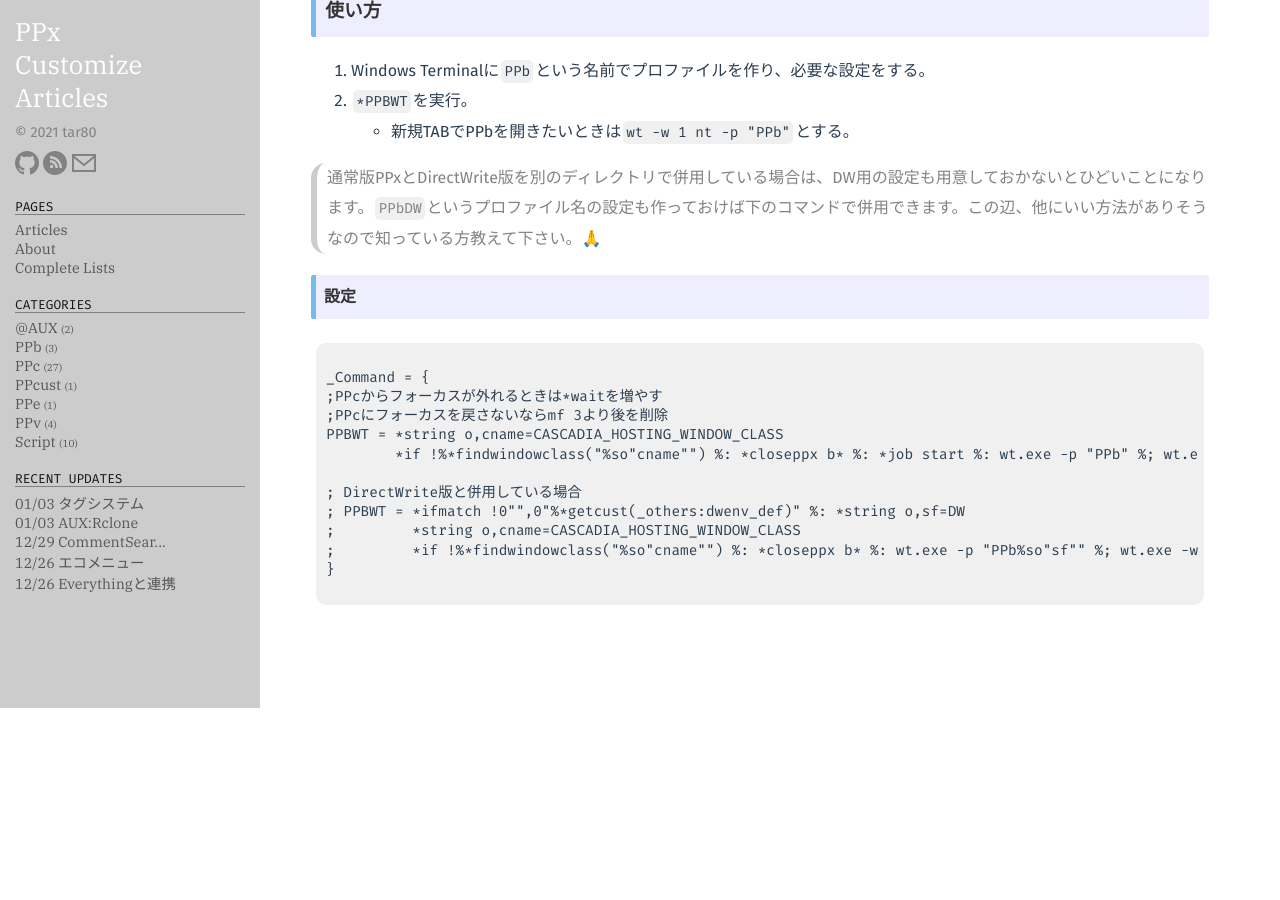
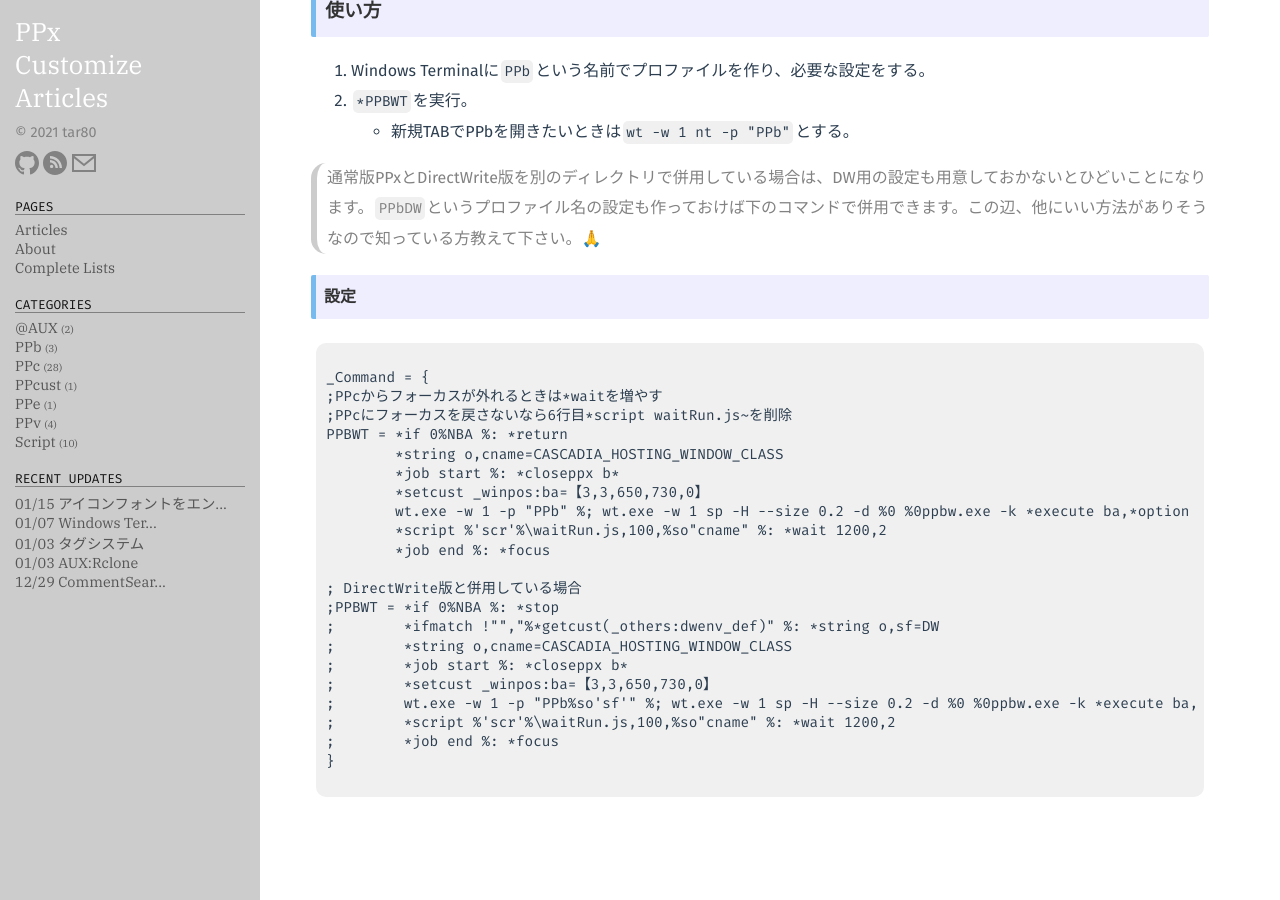
Before and after one commit to tar80/pages-pca, a Jekyll site: the page built from _posts/21-12-23-wt_ppb.md, in a window 1280 px wide and 900 px high, scrolled down 1121 px. Built offline with Jekyll 4.4.1, drawn with Linux system fonts in a browser that asks for light colours; emoji names are drawn with the system emoji font; some web fonts are replaced; before the commit the page ends 1829 px from its top, so only the background shows below that; some of the changed text lies outside the part shown.

Commit message:
Update 記事を追加。set iconic fonts

````diff
--- a/_posts/21-12-23-wt_ppb.md
+++ b/_posts/21-12-23-wt_ppb.md
@@ -2,8 +2,8 @@
 layout: post
 title: Windows TerminalとPPbの連携
 version: PPx182+4以降。wt1.7以降
-date: 2021-01-03
-comment: "起動待機中に*jobを設定した。"
+date: 2022-01-07
+comment: 起動時サイズの調整処理を追加。
 categories: PPb
 ---
 ### 説明
@@ -28,13 +28,23 @@
 ```
 _Command = {
 ;PPcからフォーカスが外れるときは*waitを増やす
-;PPcにフォーカスを戻さないならmf 3より後を削除
-PPBWT = *string o,cname=CASCADIA_HOSTING_WINDOW_CLASS
-        *if !%*findwindowclass("%so"cname"") %: *closeppx b* %: *job start %: wt.exe -p "PPb" %; wt.exe -w 1 sp -H --size 0.2 -d %0 %0ppbw.exe -k *execute ba,*option common %%; wt.exe -w 1 mf 3 %:*script %'scr'%\waitRun.js,100,%so"cname" %: *wait 1200,2 %: *job end %: *focus
+;PPcにフォーカスを戻さないなら6行目*script waitRun.js~を削除
+PPBWT = *if 0%NBA %: *return
+        *string o,cname=CASCADIA_HOSTING_WINDOW_CLASS
+        *job start %: *closeppx b*
+        *setcust _winpos:ba=【3,3,650,730,0】
+        wt.exe -w 1 -p "PPb" %; wt.exe -w 1 sp -H --size 0.2 -d %0 %0ppbw.exe -k *execute ba,*option common %%: %%; wt.exe -w 1 mf 3
+        *script %'scr'%\waitRun.js,100,%so"cname" %: *wait 1200,2
+        *job end %: *focus
 
 ; DirectWrite版と併用している場合
-; PPBWT = *ifmatch !0"",0"%*getcust(_others:dwenv_def)" %: *string o,sf=DW
-;         *string o,cname=CASCADIA_HOSTING_WINDOW_CLASS
-;         *if !%*findwindowclass("%so"cname"") %: *closeppx b* %: wt.exe -p "PPb%so"sf"" %; wt.exe -w 1 sp -H --size 0.2 -d %0 %0ppbw.exe -k *execute ba,*option common %%; wt.exe -w 1 mf 3 %:*script %'scr'%\waitRun.js,100,%so"cname" %: *wait 1200,2 %: *focus
+;PPBWT = *if 0%NBA %: *stop
+;        *ifmatch !"","%*getcust(_others:dwenv_def)" %: *string o,sf=DW
+;        *string o,cname=CASCADIA_HOSTING_WINDOW_CLASS
+;        *job start %: *closeppx b*
+;        *setcust _winpos:ba=【3,3,650,730,0】
+;        wt.exe -w 1 -p "PPb%so'sf'" %; wt.exe -w 1 sp -H --size 0.2 -d %0 %0ppbw.exe -k *execute ba,*option common %%: %%; wt.exe -w 1 mf 3
+;        *script %'scr'%\waitRun.js,100,%so"cname" %: *wait 1200,2
+;        *job end %: *focus
 }
 ```
--- /dev/null
+++ b/_posts/22-01-15-set_iconicfont.md
@@ -0,0 +1,39 @@
+---
+layout: post
+title: アイコンフォントをエントリに設定
+version: PPxDW64182+04以降
+date: 2022-01-15
+comment: 投稿。
+categories: PPc
+---
+### 説明
+NerdFontsに含まれるアイコンフォントを拡張子アイコンの代わりに表示します。<BR>
+拡張コメントにアイコンフォントをセットして表示する仕組みです。重めの処理なのでPCのスペックによって
+は常用は厳しいかもしれません。前提として使用フォントがNerdFontsをサポートしていること、描画・速度面から
+PPxDirectWrite版+ES6での運用のみを想定しています。
+<BR><BR>
+
+![sample]({{ site.baseurl }}{% link /public/img/set_iconicfont.png %})
+
+> 画像のフォントはFirgeNerd 12pt
+
+### 使い方
+1. スクリプトの初期設定をする。
+1. 表示を`アイコン(%@)`に変更。
+
+#### 設定
+```
+A_exec = {
+scr  =    ;スクリプトをまとめておくディレクトリパス
+}
+
+KC_main = {
+; 【n】は1-9で任意。
+COMMENTEVENT【n】 , *script %'scr'%\setIconicFonts.js,【n】
+}
+
+MC_celS = {
+アイコン(&@)    = u【n】,2 F18,6 zK7 S1 T9 s1
+```
+<BR>
+<script src="https://gist.github.com/tar80/69060076f55068448e90e7702314c68b.js"></script>
````
Also changed, not shown: public/img/set_iconicfont.png (added).
